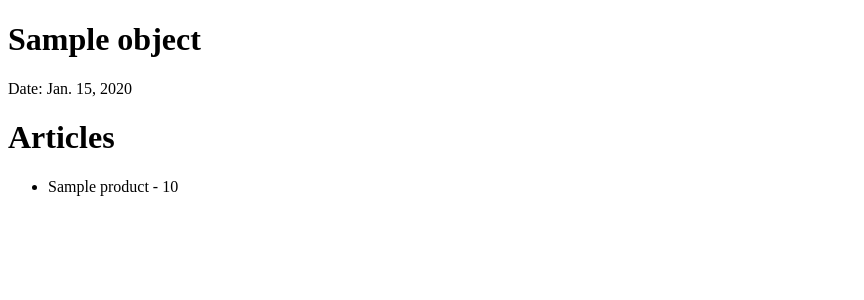
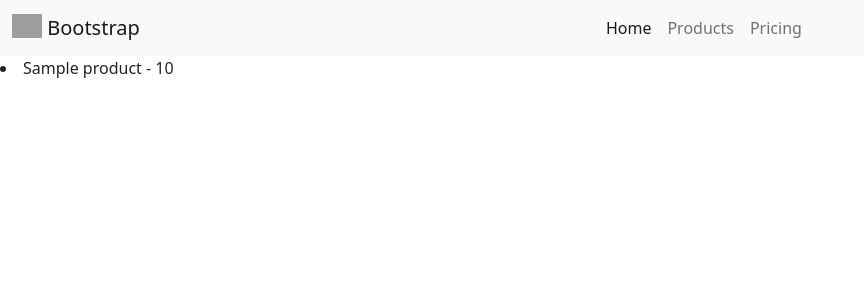
Before and after one commit to Dev-Sherlock/XYZ_Company, a Django app: template XYZ_Company/company_app/templates/company_app/product_list.html in a window 1280 px wide. Shown: the top 300 px of the page, without its empty margins (0-864 px from the left). Run offline with Django 3.2, Linux system fonts and the light colour scheme; the template is opened without the code that fills it: most values are stand-ins (such as "Sample title", 1, 10 or a date in 2020); some libraries are stand-ins or nearby versions; grey boxes are pictures that could not be loaded.

Commit message:
templates updated. filters added.

```diff
--- /dev/null
+++ b/XYZ_Company/company_app/templates/company_app/base.html
@@ -0,0 +1,53 @@
+<!doctype html>
+<html lang="en">
+  <head>
+    <!-- Required meta tags -->
+    <meta charset="utf-8">
+    <meta name="viewport" content="width=device-width, initial-scale=1">
+
+    <!-- Bootstrap CSS -->
+    <link href="https://cdn.jsdelivr.net/npm/bootstrap@5.0.1/dist/css/bootstrap.min.css" rel="stylesheet" integrity="sha384-+0n0xVW2eSR5OomGNYDnhzAbDsOXxcvSN1TPprVMTNDbiYZCxYbOOl7+AMvyTG2x" crossorigin="anonymous">
+
+    <title>{% block title %}XYZ Company{% endblock %}</title>  </head>
+  <body>
+
+<nav class="navbar navbar-expand-lg navbar-light bg-light">
+  <div class="container-fluid">
+    <a class="navbar-brand mx-auto" href="#">
+      <img src="/docs/5.0/assets/brand/bootstrap-logo.svg" alt="" width="30" height="24" class="d-inline-block align-text-top">
+      Bootstrap
+    </a>    <button class="navbar-toggler" type="button" data-bs-toggle="collapse" data-bs-target="#navbarNavAltMarkup" aria-controls="navbarNavAltMarkup" aria-expanded="false" aria-label="Toggle navigation">
+      <span class="navbar-toggler-icon"></span>
+    </button>
+    <div class="collapse navbar-collapse" id="navbarNavAltMarkup">
+      <div class="navbar-nav mx-auto">
+        <a class="nav-link active" aria-current="page" href="#">Home</a>
+        <a class="nav-link" href="#">Products</a>
+        <a class="nav-link" href="#">Pricing</a>
+      </div>
+    </div>
+  </div>
+</nav>
+
+
+   <div id="sidebar">
+        {% block sidebar %}
+
+        {% endblock %}
+    </div>
+
+    <div id="content">
+        {% block content %}{% endblock %}
+    </div>
+    <!-- Optional JavaScript; choose one of the two! -->
+
+    <!-- Option 1: Bootstrap Bundle with Popper -->
+    <script src="https://cdn.jsdelivr.net/npm/bootstrap@5.0.1/dist/js/bootstrap.bundle.min.js" integrity="sha384-gtEjrD/SeCtmISkJkNUaaKMoLD0//ElJ19smozuHV6z3Iehds+3Ulb9Bn9Plx0x4" crossorigin="anonymous"></script>
+
+    <!-- Option 2: Separate Popper and Bootstrap JS -->
+    <!--
+    <script src="https://cdn.jsdelivr.net/npm/@popperjs/core@2.9.2/dist/umd/popper.min.js" integrity="sha384-IQsoLXl5PILFhosVNubq5LC7Qb9DXgDA9i+tQ8Zj3iwWAwPtgFTxbJ8NT4GN1R8p" crossorigin="anonymous"></script>
+    <script src="https://cdn.jsdelivr.net/npm/bootstrap@5.0.1/dist/js/bootstrap.min.js" integrity="sha384-Atwg2Pkwv9vp0ygtn1JAojH0nYbwNJLPhwyoVbhoPwBhjQPR5VtM2+xf0Uwh9KtT" crossorigin="anonymous"></script>
+    -->
+  </body>
+</html>
--- a/XYZ_Company/company_app/templates/company_app/product_list.html
+++ b/XYZ_Company/company_app/templates/company_app/product_list.html
@@ -1,23 +1,14 @@
-<!DOCTYPE html>
-<html lang="en">
-<head>
-    <meta charset="UTF-8">
-    <title>Title</title>
-</head>
-<body>
+{% extends 'company_app/base.html'%}
+{%load bootstrap%}
+{% block title %}Index page{% endblock %}
 
-<h1>{{ object.title }}</h1>
-<p>Date: {{ now|date }}</p>
+{{filter.form|bootstrap}}
 
-
-<h1>Articles</h1>
-<ul>
-{% for product in object_list %}
+{% block content %}
+{% for product in filter.qs %}
+<!--object_list-->
     <li>{{ product.title }} - {{ product.price }}</li>
 {% empty %}
     <li>No products yet.</li>
 {% endfor %}
-</ul>
-
-</body>
-</html>
+{% endblock %}
```
Also changed, not shown: XYZ_Company/company_app/filters.py (added, +7 -0 lines), XYZ_Company/company_app/templates/company_app/index.html (+5 -41 lines).
